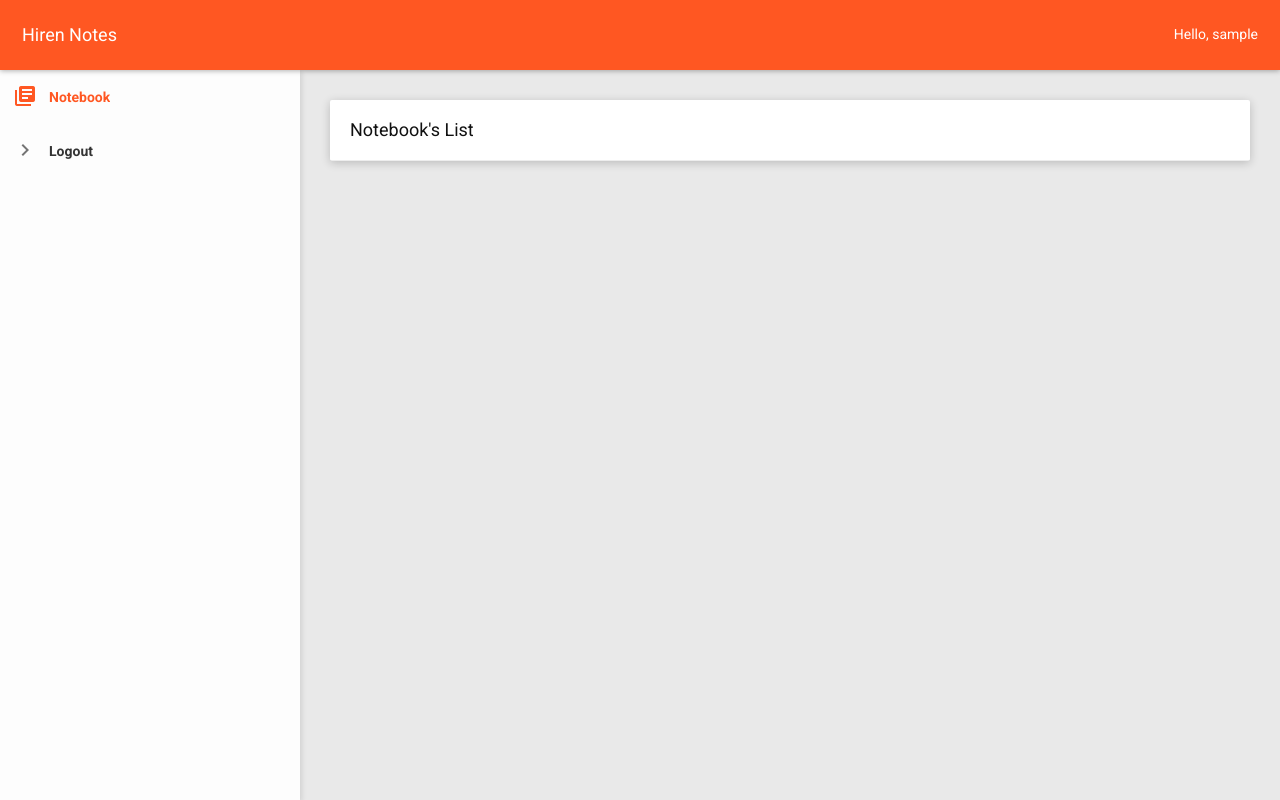
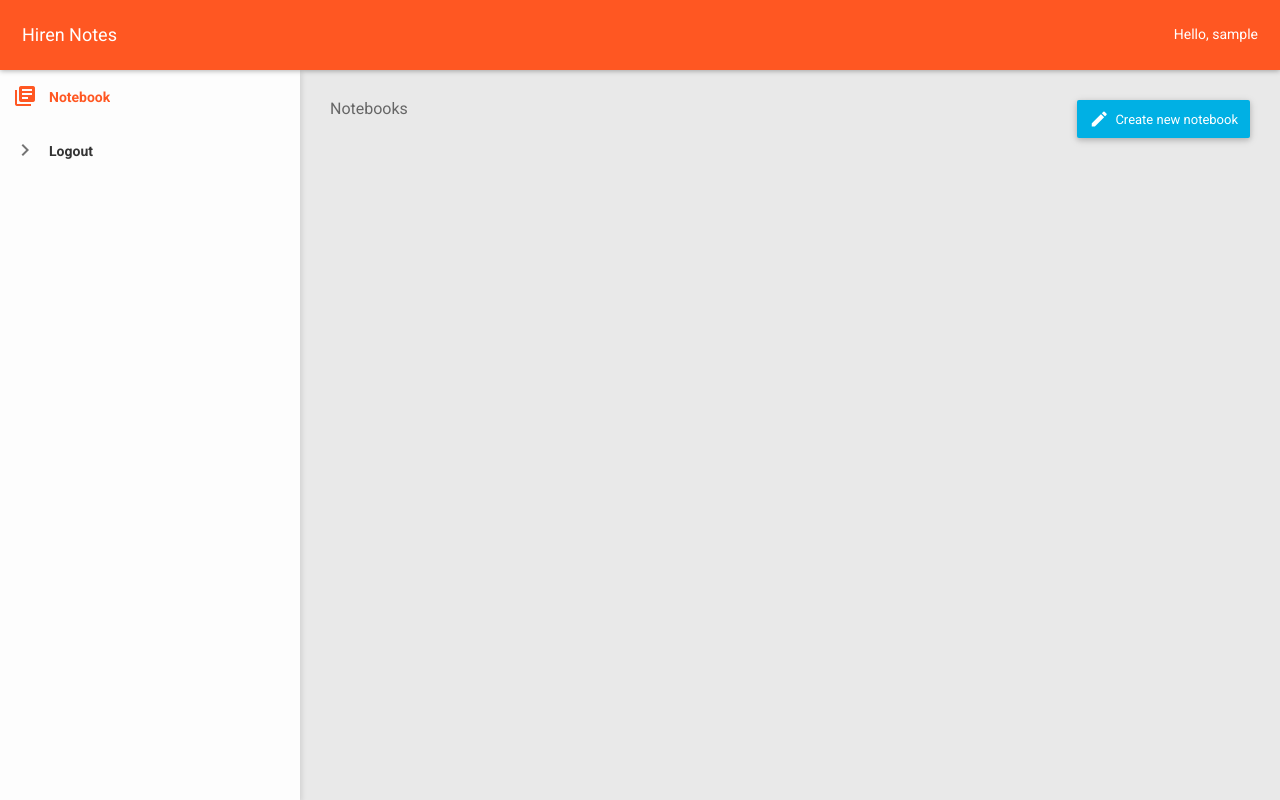
Before and after one commit to pyprism/Hiren-Notes, a Django app: page /notebook/ in a window 1280 px wide. Run offline with Django 3.2, Linux system fonts and the light colour scheme; the visitor is signed in with stand-in values (Sample User, id 1); some libraries are stand-ins or nearby versions.

Commit message:
added button, fixed css

```diff
--- a/templates/note/notebook.html
+++ b/templates/note/notebook.html
@@ -2,19 +2,16 @@
 {% block title %} Notebooks {% endblock %}
 {% block content %}
 <section class="content">
-        <div class="container-fluid">
-            <div class="row clearfix">
-                <div class="col-lg-12 col-md-12 col-sm-12 col-xs-12">
-                    <div class="card">
-                        <div class="header">
-                            <h2>
-                                Notebook's List
-                            </h2>
-                        </div>
-                        <div id="notebooks"></div>
-                    </div>
-                </div>
-            </div>
+    <div class="container-fluid">
+        <div class="block-header">
+            <h2>Notebooks  <a href="{% url 'notebook_create' %}"><button class="btn btn-info m-t-12 waves-effect pull-right">
+                <i class="material-icons">create</i>
+                <span>Create new notebook</span></button></a></h2>
         </div>
+        <!-- Basic Card -->
+        <div class="row clearfix">
+            <div id="notebooks"></div>
+        </div>
+    </div>
 </section>
 {% endblock %}
```
